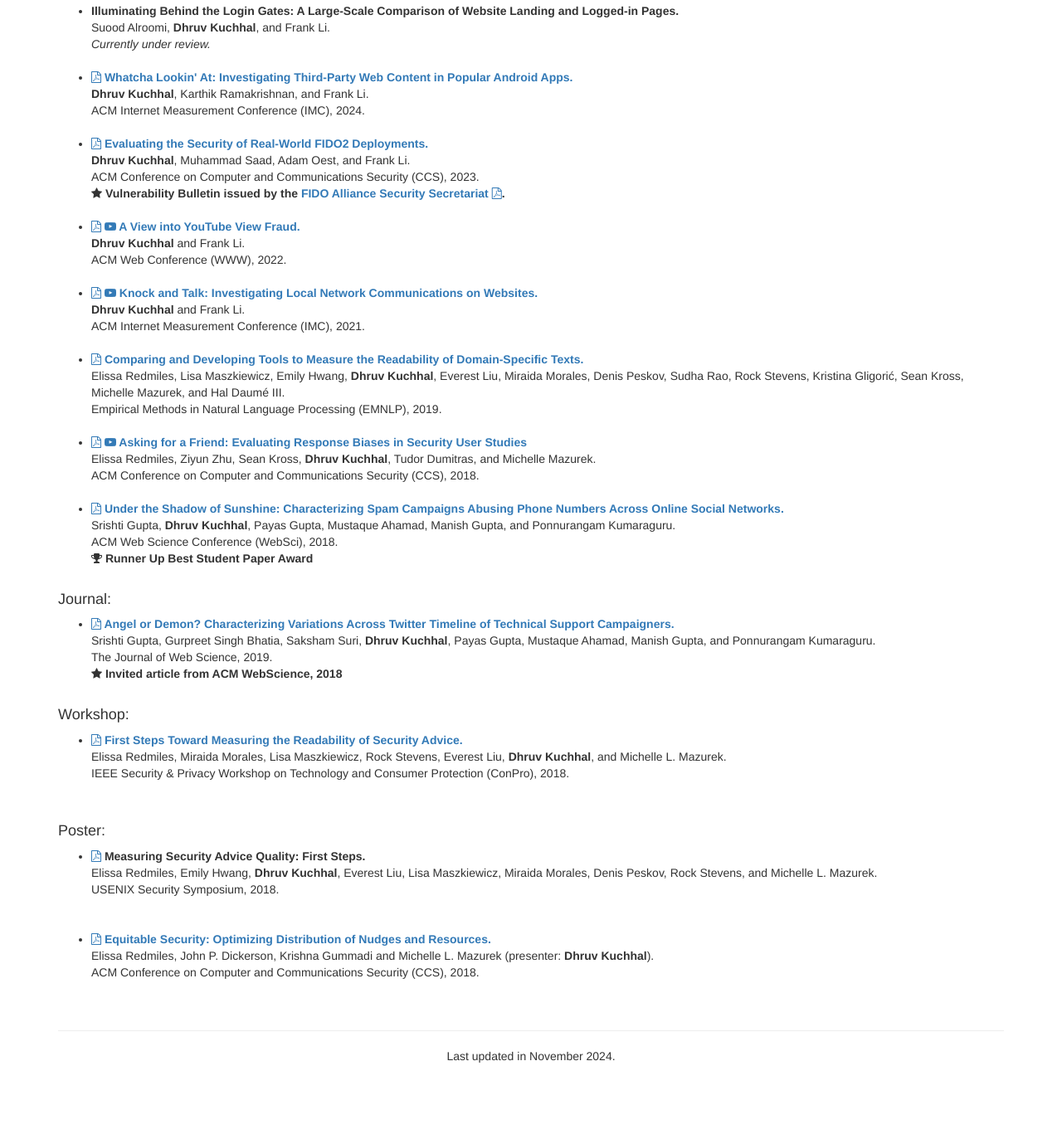
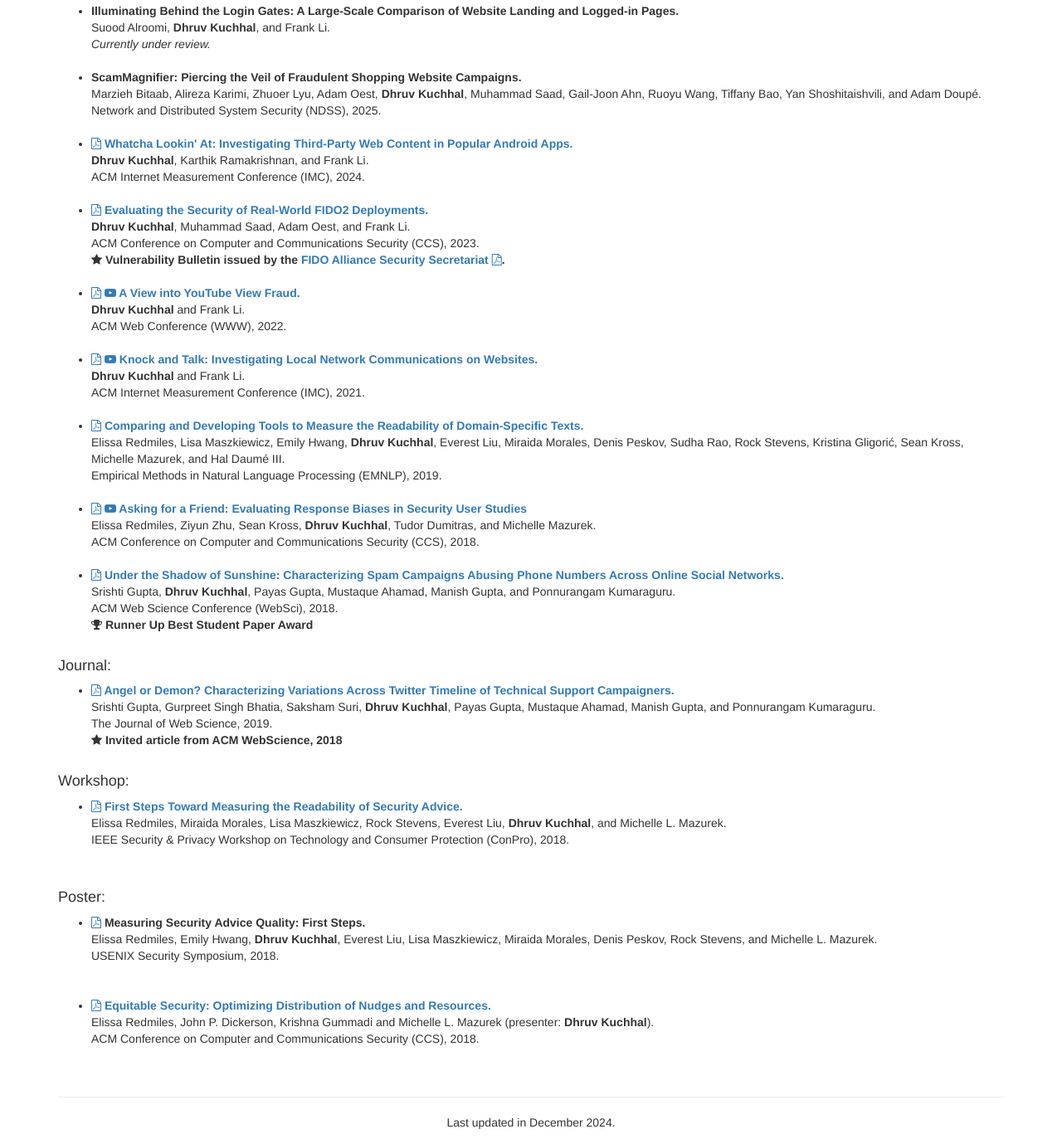
Before and after one commit to dhruvkuchhal/dhruvkuchhal.github.io, a plain HTML site: page index.html in a window 1280 px wide. Shown: the part 541-1914 px from the top of the page at 83% size. Before the commit the page ends 1834 px from the top, so only its background shows below. Drawn offline with Linux system fonts and the light colour scheme; files whose address does not match are found by name.

Commit message:
Update index.html

```diff
--- a/index.html
+++ b/index.html
@@ -114,19 +114,20 @@
 
           <h4>Conference:</h4>
           <ul>
-            <!-- <li>
-              <b>
-                ScamSifter: Piercing the Veil of Fraudulent e-Commerce Website Campaigns.</a></b><br>
-                Marzieh Bitaab, Zhuoer Lyu, Alireza Karimi, <b>Dhruv Kuchhal</b>, Muhammad Saad, Adam Oest, Ruoyu Wang, Tiffany Bao, Yan Shoshitaishvili, and Adam Doupé.<br>
-              <i>Currently under review.</i>
-              <br><br>
-            </li> -->
 
             <li>
               <b>
                 Illuminating Behind the Login Gates: A Large-Scale Comparison of Website Landing and Logged-in Pages.</a></b><br>
               Suood Alroomi, <b>Dhruv Kuchhal</b>, and Frank Li.<br>
               <i>Currently under review.</i>
+              <br><br>
+            </li>
+
+            <li>
+              <b>
+                ScamMagnifier: Piercing the Veil of Fraudulent Shopping Website Campaigns.</a></b><br>
+                Marzieh Bitaab, Alireza Karimi, Zhuoer Lyu, Adam Oest, <b>Dhruv Kuchhal</b>, Muhammad Saad, Gail-Joon Ahn, Ruoyu Wang, Tiffany Bao, Yan Shoshitaishvili, and Adam Doupé.<br>
+              Network and Distributed System Security (NDSS), 2025.
               <br><br>
             </li>
 
@@ -248,7 +249,7 @@
           </ul> -->
       </section>
       <hr>
-      <p align="center">Last updated in November 2024.</p>
+      <p align="center">Last updated in December 2024.</p>
     </div><!-- /.container -->
 
 
```
